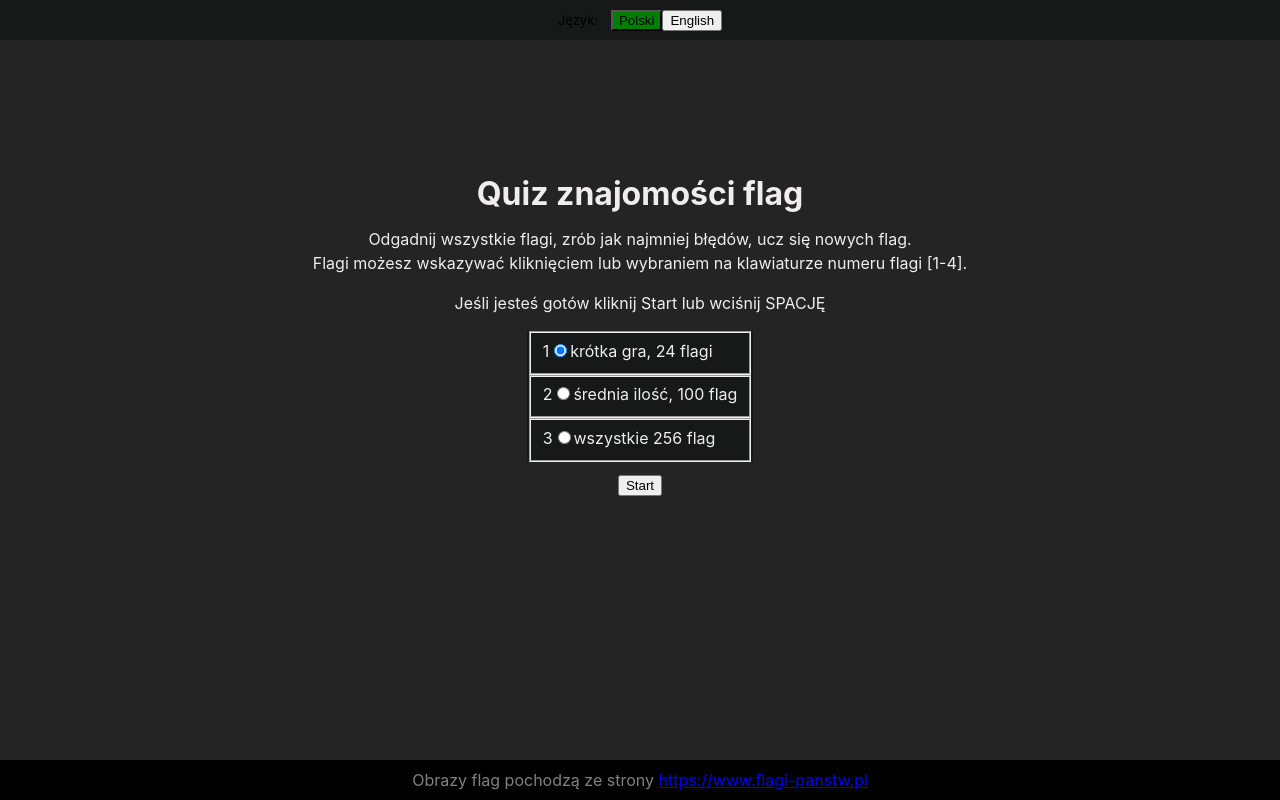
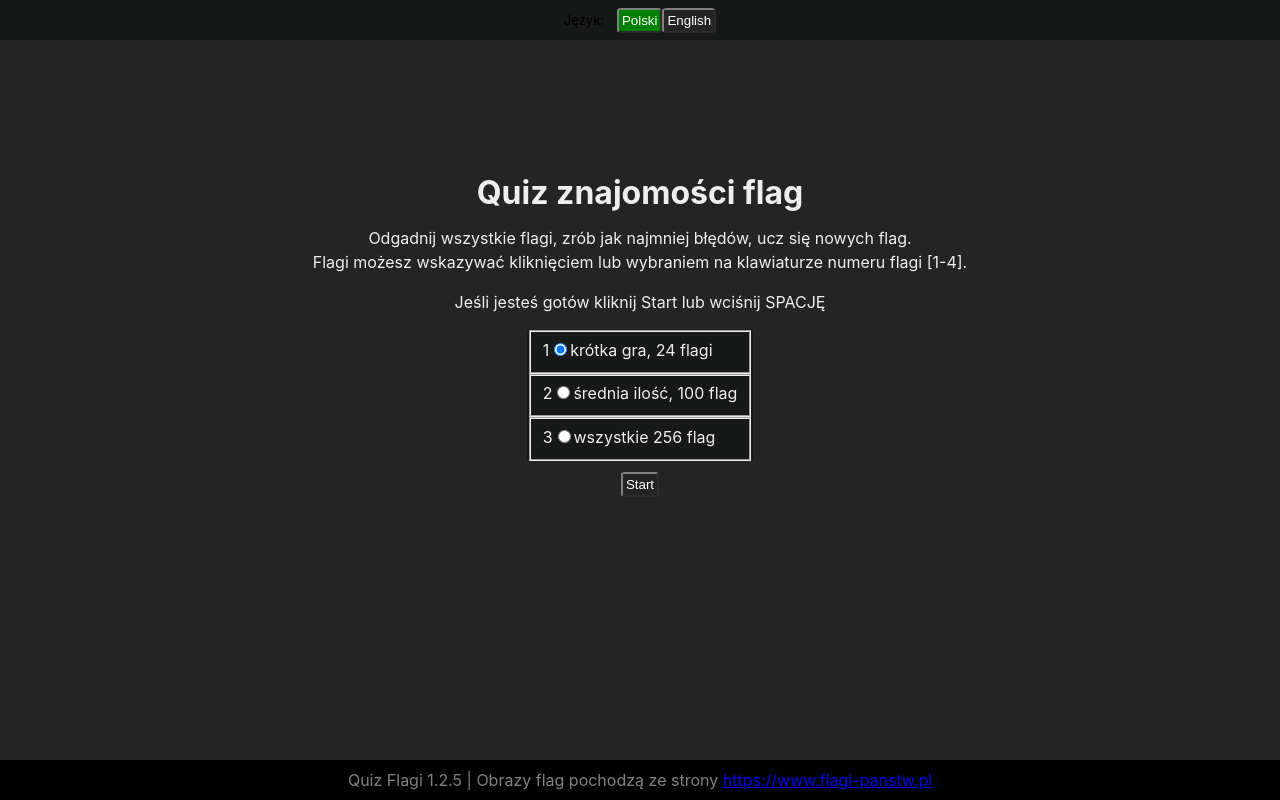
Before and after one commit to bart-1/flags-game, a React (Vite) app: page / in a window 1280 px wide. Built offline with nearby package versions, Linux system fonts and the light colour scheme.

Commit message:
feat: win flag better layout feat: buttons layout style feat: application name & version

```diff
--- a/package.json
+++ b/package.json
@@ -1,7 +1,7 @@
 {
   "name": "flags-game",
   "private": true,
-  "version": "1.2.0",
+  "version": "1.2.5",
   "type": "module",
   "scripts": {
     "dev": "vite",
--- a/src/App.css
+++ b/src/App.css
@@ -2,6 +2,19 @@
   margin: 0 auto;
   padding: 0;
   text-align: center;
+}
+
+button.nav {
+  color: white;
+  background-color: #242424;
+  border-color: gray;
+  border-radius: 10%;
+  padding: 3px;
+}
+button.nav:hover {
+  color: white;
+  background-color: orangered;
+
 }
 
 .app {
@@ -42,7 +55,7 @@ div.loading-icon-container {
   }
 }
 
-.active {
+#active {
   background-color: green;
 }
 
@@ -85,21 +98,25 @@ div.win-flag-container {
   background-color: #242424;
   top: 5vh;
   padding: 20px;
-  height: 100%;
+  height: 90vh;
   width: 100%;
-  margin: auto;
 }
 
 div.win-flag {
+  display: flex;
+  flex-direction: column;
+  align-items: center;
   width: fit-content;
-  height: fit-content;
-  margin: 20vh auto;
+  margin: 15vh auto;
+  align-items: center;
+  justify-content: center;
+  line-height: 120%;
 }
 
 div.win-flag > span {
   font-size: xx-large;
   color: rgb(225, 255, 0);
-
+  text-align: center;
 }
 
 
@@ -107,7 +124,7 @@ div.win-flag > span {
   align-self: center;
 } */
 
-button.btn-flag {
+button.btn-flag, div.btn-flag {
   width: 15vw;
   min-width: 15vh;
   background: none;
@@ -116,6 +133,7 @@ button.btn-flag {
   -moz-box-shadow: 8px 8px 24px 0px rgb(0, 0, 0);
   box-shadow: 8px 8px 24px 0px rgb(0, 0, 0);
 }
+
 
 button.btn-flag :hover {
   scale: 110%;
@@ -201,6 +219,7 @@ span.blue {
 
 div.footer {
   position: fixed;
+  z-index: 20;
   bottom: 0;
   left: 0;
   width: 100%;
--- a/src/DifficultyLevelMenu.tsx
+++ b/src/DifficultyLevelMenu.tsx
@@ -97,7 +97,7 @@ const DifficultyLevelMenu = ({ readyToStart }: DifficultyLevelMenuProps) => {
             </label>
           </fieldset>
         </div>
-        <button type="submit">Start</button>
+        <button type="submit" className={'nav'}>Start</button>
       </form>
     </>
   );
--- a/src/Flag.tsx
+++ b/src/Flag.tsx
@@ -8,9 +8,10 @@ interface FlagProps {
   showId: (id: number) => void;
   click: () => void;
   index?: number;
+  clickable?:boolean
 }
 
-const Flag = ({ flag, showId, click, index }: FlagProps) => {
+const Flag = ({ flag, showId, click, index, clickable = true }: FlagProps) => {
   const lang = useInterfaceStore((state) => state.lang);
   const increaseClicksCounter = useInterfaceStore(
     (state) => state.increaseClickCounter
@@ -40,10 +41,17 @@ const Flag = ({ flag, showId, click, index }: FlagProps) => {
   return (
     <>
       <div className="single-flag-container">
-        <div className="flag-index"><span >{index}</span></div>
-        <button className="btn-flag" onClick={() => handleClick()}>
-          <img src={`flags-svg/${flagsArray[flag].prefix}.svg`} alt="" />
-        </button>
+        <div className="flag-index">
+          <span>{index}</span>
+        </div>
+        {clickable ? (
+          <button className="btn-flag" onClick={() => handleClick()}>
+            <img src={`flags-svg/${flagsArray[flag].prefix}.svg`} alt="" />
+          </button>
+        ) : (
+          <div className="btn-flag"><img src={`flags-svg/${flagsArray[flag].prefix}.svg`} alt="" /></div>
+        )}
+
         <div className="flag-name">
           <span>
             {showDescription &&
--- a/src/Footer.tsx
+++ b/src/Footer.tsx
@@ -9,6 +9,9 @@ const Footer = () => {
           <>
             <div className="footer">
               <span>
+
+                {(lang === "pl" && `Quiz Flagi 1.2.5   | `) ||
+                  (lang === "en" && `Flags Quiz 1.2.5   | `)}{" "}
                 {(lang === "pl" && "Obrazy flag pochodzą ze strony") ||
                   (lang === "en" && "Pictures of flags from")}{" "}
                 <a href="https://www.flagi-panstw.pl">
--- a/src/GameBoard.tsx
+++ b/src/GameBoard.tsx
@@ -52,7 +52,7 @@ const GameBoard = ({ gameDeal }: GameBoardProps) => {
           <div className="win-flag">
             {lang === "pl" && <span>Zgadza się!</span>}
             {lang === "en" && <span>Correct!</span>}
-            <Flag flag={winFlagID} showId={() => ""} click={() => ""} />
+            <Flag flag={winFlagID} showId={() => ""} click={() => ""} clickable={false} />
             {lang === "pl" && <span>{flagsArray[winFlagID].pl}</span>}
             {lang === "en" && <span>{flagsArray[winFlagID].en}</span>}
           </div>
--- a/src/LangNav.tsx
+++ b/src/LangNav.tsx
@@ -12,12 +12,14 @@ const LangNav = () => {
         {lang === "en" && <span>{`Language: `}</span>}
         <div className="lang-nav-btn">
           <button
-            className={lang === "pl" ? "active" : ""}
+            className={`nav`}
+            id={lang === "pl" ? "active" : ""}
             onClick={() => setLang("pl")}>
             Polski
           </button>
           <button
-            className={lang === "en" ? "active" : ""}
+            id={lang === "en" ? "active" : ""}
+            className={`nav`}
             onClick={() => setLang("en")}>
             English
           </button>
```
Also changed, not shown: src/index.css (line endings or trailing spaces).
